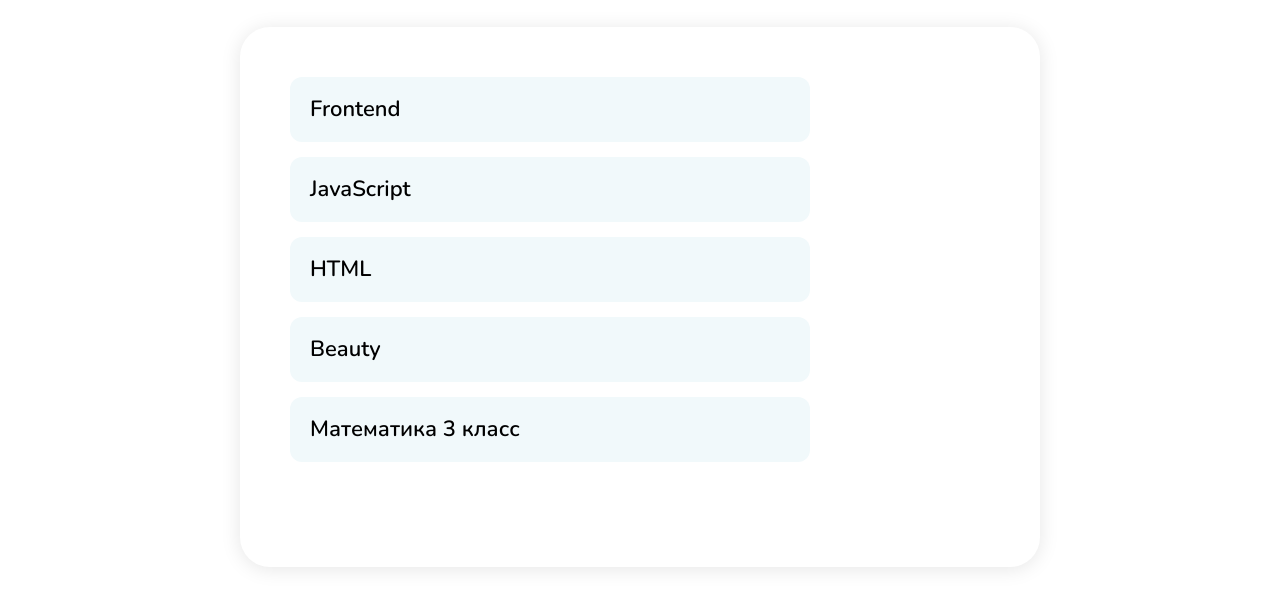
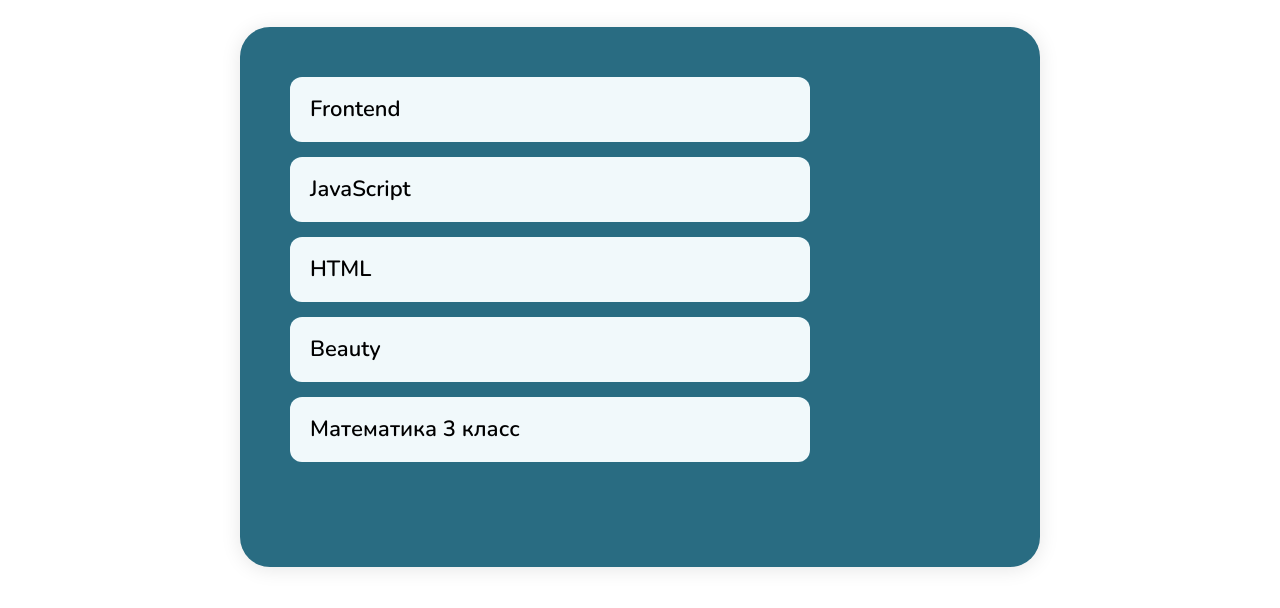
Before and after one commit to RivixXx/quiz, a plain HTML site: page index.html in a window 1280 px wide. Shown: the part 226-834 px from the top of the page. Drawn offline with Linux system fonts and the light colour scheme.

Commit message:
Update main.css

```diff
--- a/css/main.css
+++ b/css/main.css
@@ -107,6 +107,7 @@ body {
 
 .selection {
     padding: 50px;
+    background-color: #296c82;
 }
 
 .selection__list {
```
